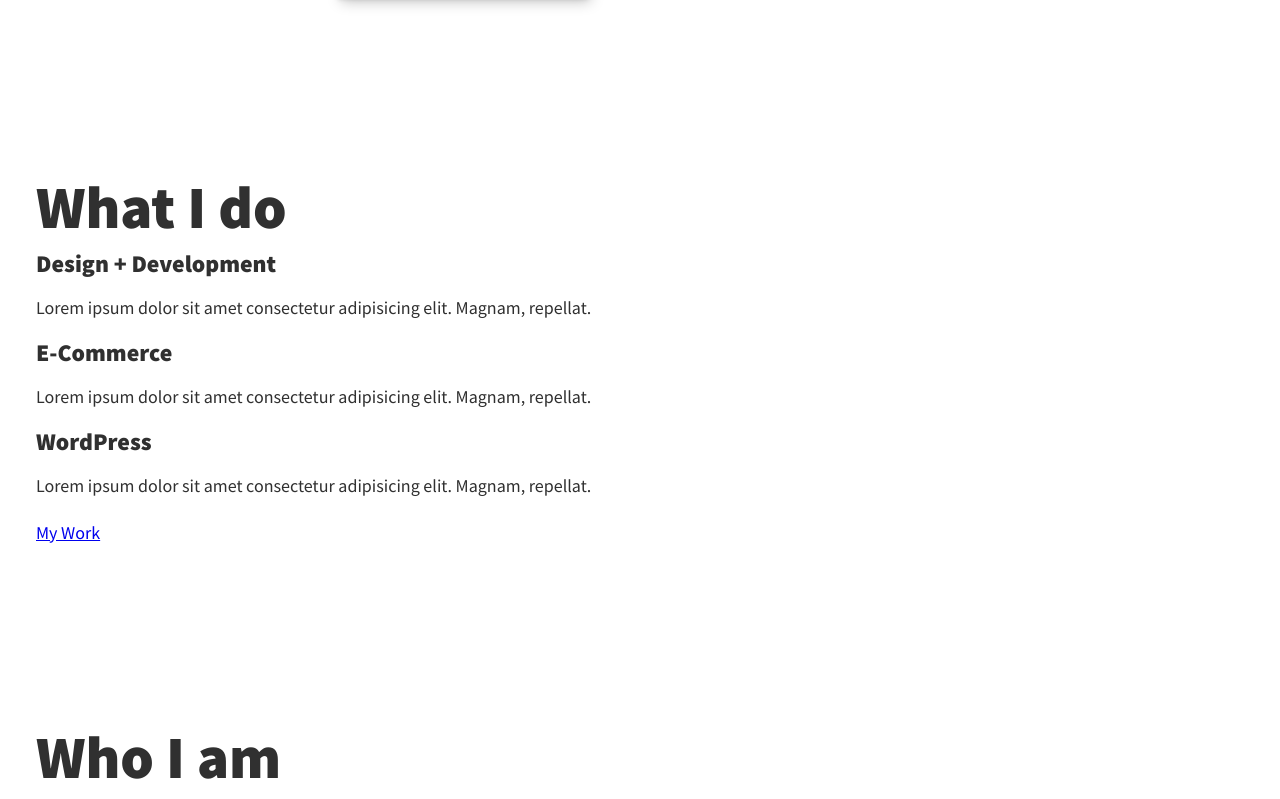
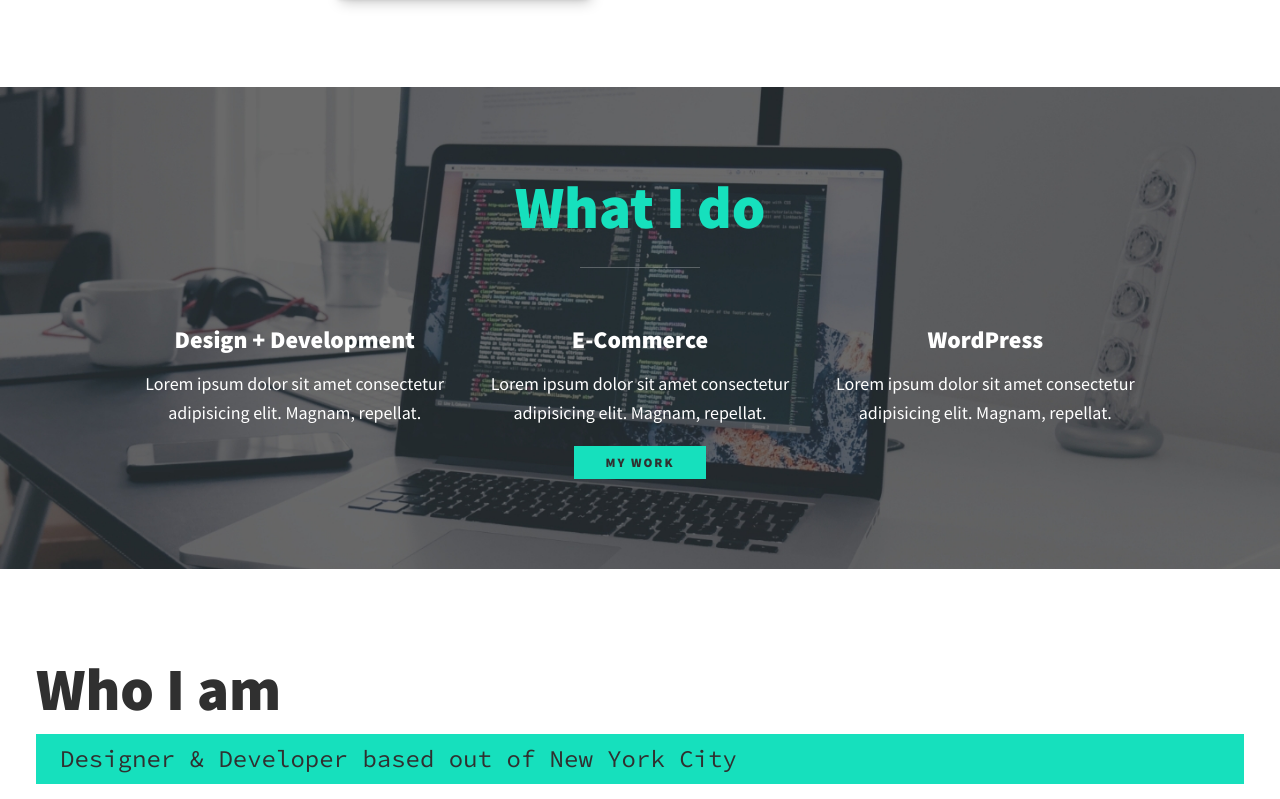
Before and after one commit to gianmarioiamoni/portfolio-website, a website: page index.html in a window 1280 px wide. Shown: the part 530-1329 px from the top of the page. Drawn offline with Linux system fonts and the light colour scheme.

Commit message:
styling the services section

```diff
--- a/css/styles.css
+++ b/css/styles.css
@@ -53,6 +53,31 @@ section {
 }
 
 strong { font-weight: var(--fw-bold) }
+
+:focus {
+    outline: 3px solid var(--clr-accent);
+    outline-offset: 3px;
+}
+
+
+/* Button */
+.btn {
+    display: inline-block;
+    padding: .5em 2.5em;
+    background: var(--clr-accent);
+    color: var(--clr-dark);
+    text-decoration: none;
+    cursor: pointer;
+    font-size: .8rem;
+    text-transform: uppercase;
+    letter-spacing: 2px;
+    font-weight: var(--fw-bold);
+    transition: transform 200ms ease-in-out;
+}
+
+.btn:hover {
+    transform: scale(1.1);
+}
 
 /* Typography */
 h1,
@@ -142,3 +167,49 @@ header {
         width: calc(100% + 1.5em);
     }
 }
+
+/* My services section */
+.my-services {
+    background-color: var(--clr-dark);
+    background-image: url(../img/services-bg.jpg);
+    background-size: cover;
+    color: var(--clr-light);
+    text-align: center;
+}
+
+.section__title--services {
+    color: var(--clr-accent);
+    position: relative;
+}
+
+.section__title--services::after {
+    content: '';
+    display: block;
+    width: 2em;
+    height: 1px;
+    margin: 0.5em auto 1em;
+    background: var(--clr-light);
+    opacity: 0.25;
+}
+
+.services {
+    margin-bottom: 4em;
+}
+
+.service {
+    max-width: 500px;
+    margin: 0 auto;
+}
+
+@media screen and (min-width: 800px) {
+    .services {
+        display: flex;
+        max-width: 1000px;
+        margin: 0 auto;
+    }
+
+    .service + .service {
+        margin-left: 2em;
+    }
+
+}
```
